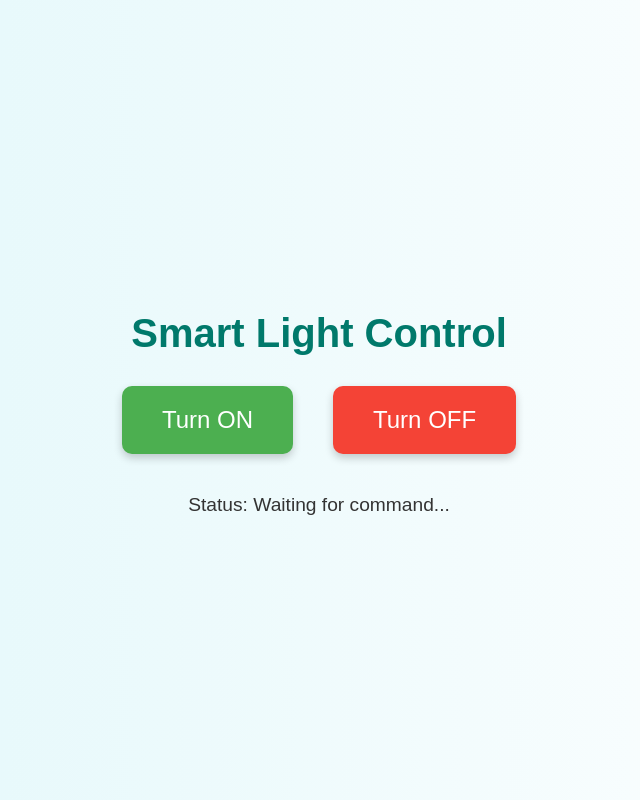
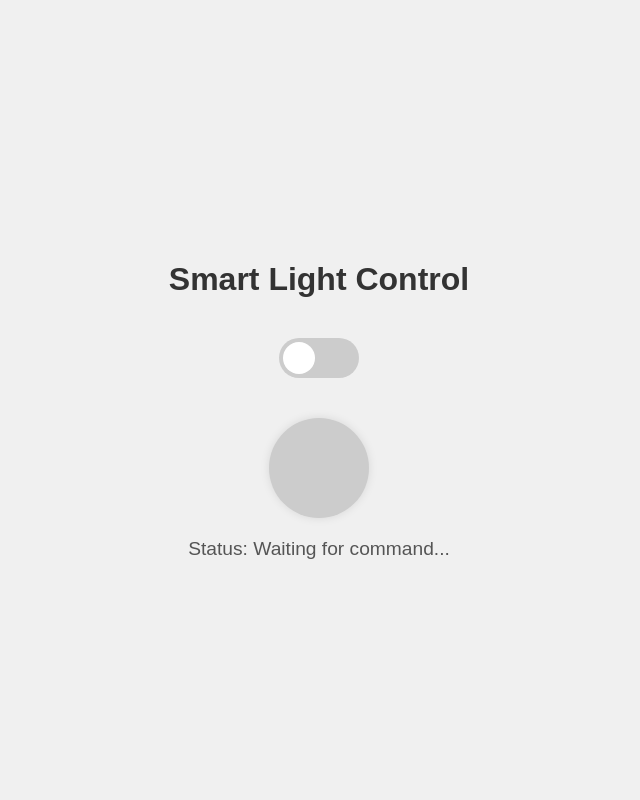
Before and after one commit to ttuan8600/IoT_Project, a plain HTML site: page templates/index.html in a window 1280 px wide. Shown: the whole page, without its empty margins (321-961 px from the left). Drawn offline with Linux system fonts and the light colour scheme.

Commit message:
ui update, this should keep the backend the same

```diff
--- a/templates/index.html
+++ b/templates/index.html
@@ -7,7 +7,7 @@
     body {
       margin: 0;
       font-family: Arial, sans-serif;
-      background: linear-gradient(to right, #e0f7fa, #fff);
+      background: #f0f0f0;
       display: flex;
       flex-direction: column;
       align-items: center;
@@ -16,48 +16,70 @@
     }
 
     h1 {
-      margin-bottom: 30px;
-      font-size: 2.5rem;
-      color: #00796b;
+      color: #333;
+      margin-bottom: 40px;
     }
 
-    .btn-container {
-      display: flex;
-      gap: 40px;
+    .switch {
+      position: relative;
+      display: inline-block;
+      width: 80px;
+      height: 40px;
     }
 
-    .control-btn {
-      padding: 20px 40px;
-      font-size: 1.5rem;
-      border: none;
-      border-radius: 10px;
-      cursor: pointer;
-      transition: all 0.3s ease;
-      box-shadow: 0 4px 8px rgba(0,0,0,0.2);
+    .switch input {
+      opacity: 0;
+      width: 0;
+      height: 0;
     }
 
-    .on-btn {
-      background-color: #4caf50;
-      color: white;
+    .slider {
+      position: absolute;
+      cursor: pointer;
+      top: 0; left: 0; right: 0; bottom: 0;
+      background-color: #ccc;
+      transition: 0.4s;
+      border-radius: 34px;
     }
 
-    .on-btn:hover {
-      background-color: #45a049;
+    .slider:before {
+      position: absolute;
+      content: "";
+      height: 32px; width: 32px;
+      left: 4px;
+      bottom: 4px;
+      background-color: white;
+      transition: 0.4s;
+      border-radius: 50%;
     }
 
-    .off-btn {
-      background-color: #f44336;
-      color: white;
+    input:checked + .slider {
+      background-color: #4caf50;
     }
 
-    .off-btn:hover {
-      background-color: #e53935;
+    input:checked + .slider:before {
+      transform: translateX(40px);
+    }
+
+    .bulb {
+      margin-top: 40px;
+      width: 100px;
+      height: 100px;
+      background-color: #ccc;
+      border-radius: 50%;
+      box-shadow: 0 0 10px rgba(0,0,0,0.1);
+      transition: 0.4s;
+    }
+
+    .on {
+      background-color: #ffeb3b;
+      box-shadow: 0 0 40px #ffeb3b;
     }
 
     .status {
-      margin-top: 40px;
+      margin-top: 20px;
       font-size: 1.2rem;
-      color: #333;
+      color: #555;
     }
   </style>
 </head>
@@ -65,18 +87,34 @@
 
   <h1>Smart Light Control</h1>
 
-  <div class="btn-container">
-    <button class="control-btn on-btn" onclick="sendCommand('1')">Turn ON</button>
-    <button class="control-btn off-btn" onclick="sendCommand('0')">Turn OFF</button>
-  </div>
+  <!-- Toggle switch -->
+  <label class="switch">
+    <input type="checkbox" id="lightSwitch" onchange="handleSwitch(this)">
+    <span class="slider"></span>
+  </label>
 
+  <!-- Bulb visual -->
+  <div class="bulb" id="bulb"></div>
+
+  <!-- Status message -->
   <div class="status" id="statusMsg">Status: Waiting for command...</div>
 
   <script>
+    function handleSwitch(switchElement) {
+      const command = switchElement.checked ? '1' : '0';
+      const bulb = document.getElementById('bulb');
+
+      // Update bulb UI
+      bulb.classList.toggle('on', command === '1');
+
+      // Send command to backend
+      sendCommand(command);
+    }
+
     function sendCommand(command) {
       fetch('/api/control', {
         method: 'POST',
-        headers: {'Content-Type': 'application/json'},
+        headers: { 'Content-Type': 'application/json' },
         body: JSON.stringify({ command: command })
       })
       .then(res => res.json())
@@ -89,6 +127,5 @@
       });
     }
   </script>
-
 </body>
 </html>
```
